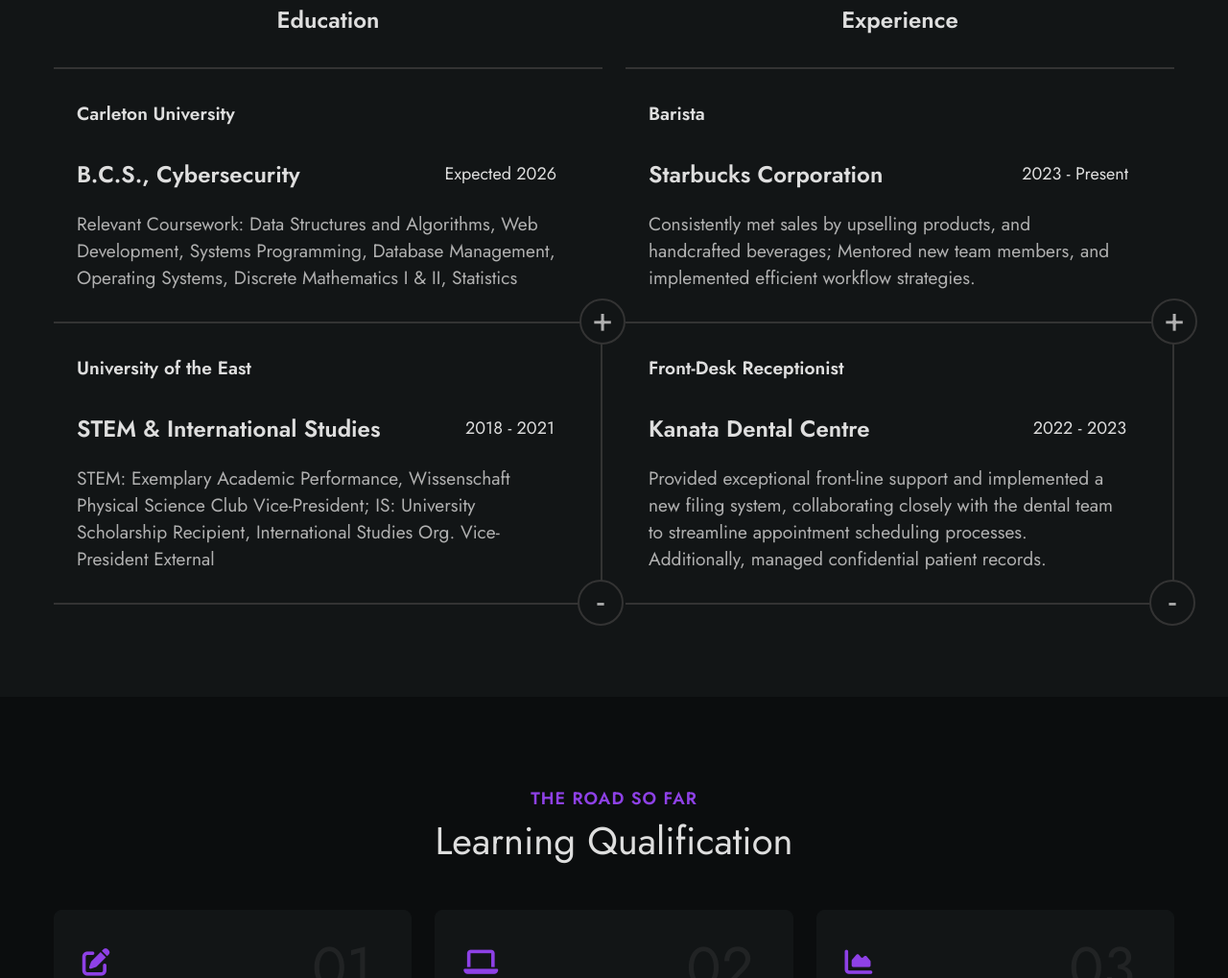
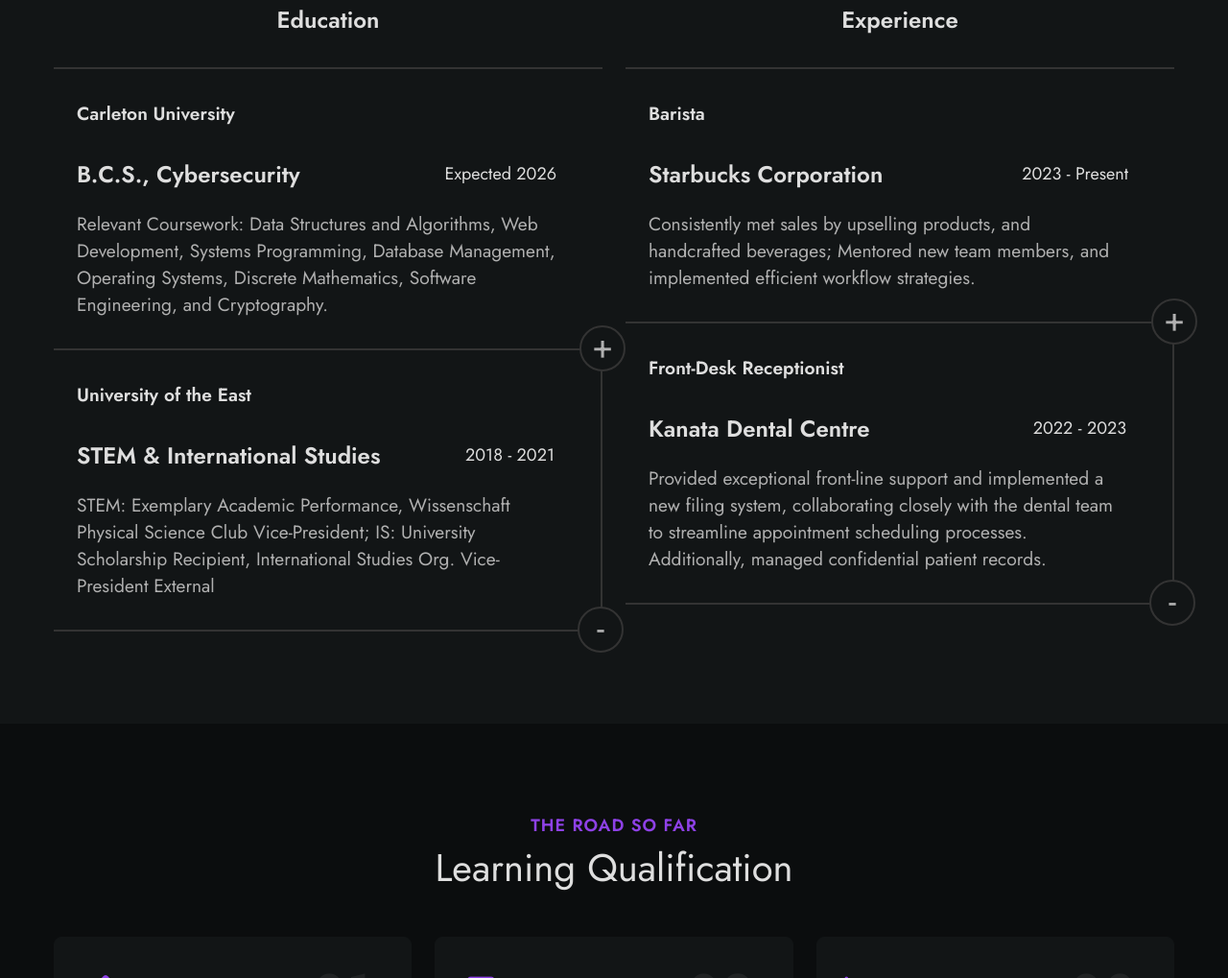
Before and after one commit to cathleensanbuenaventura/portfolio, a plain HTML site: page index.html in a window 1280 px wide. Shown: the part 1590-2609 px from the top of the page at 96% size. Drawn offline with Linux system fonts and the light colour scheme.

Commit message:
Update index.html

```diff
--- a/index.html
+++ b/index.html
@@ -206,7 +206,7 @@
 
                   <p class="resume__description">
                     Relevant Coursework: Data Structures and Algorithms, Web Development, Systems Programming, Database Management, Operating Systems,
-                    Discrete Mathematics I & II, Statistics
+                    Discrete Mathematics, Software Engineering, and Cryptography.
                   </p>
                 </div>
               </div>
```
